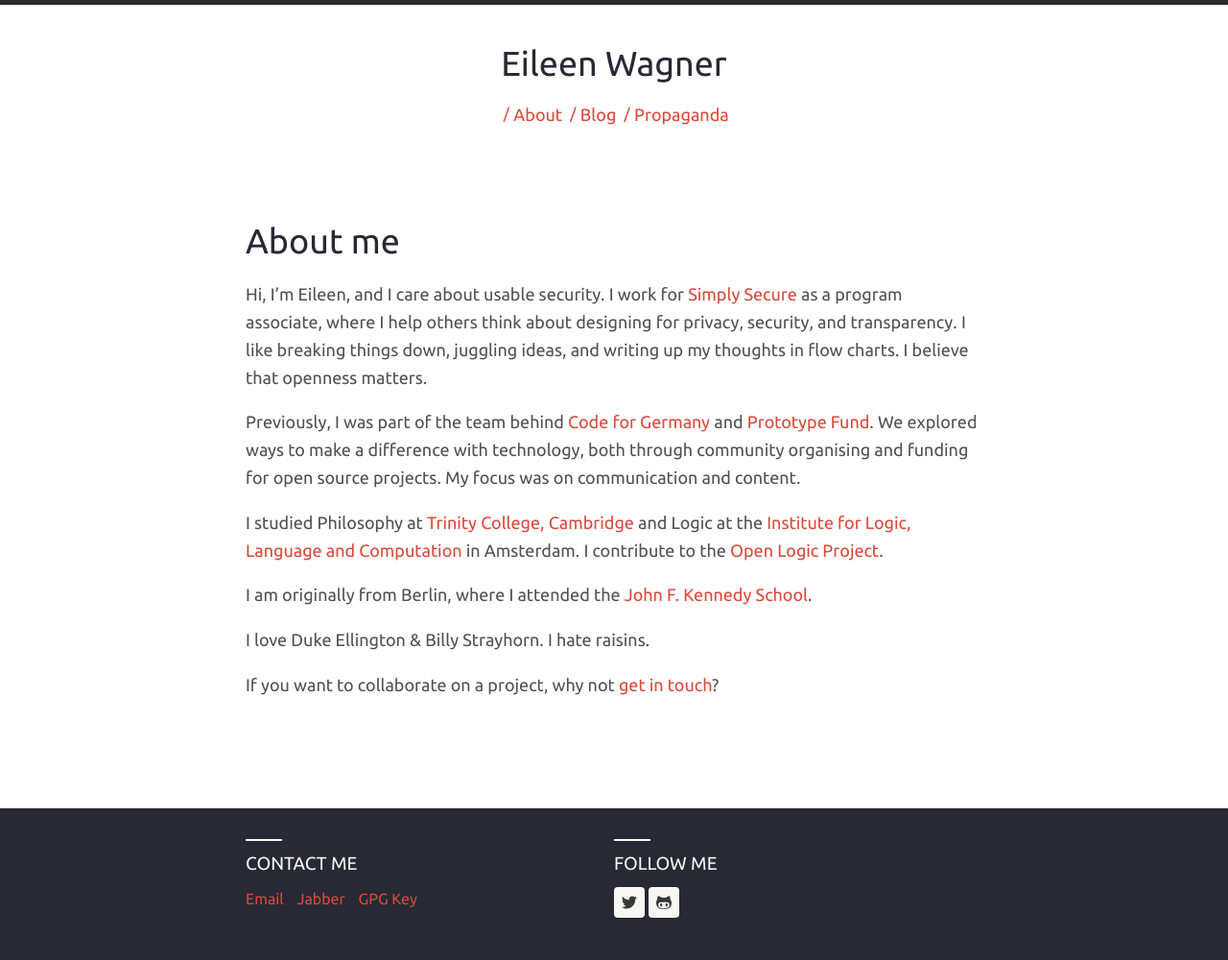
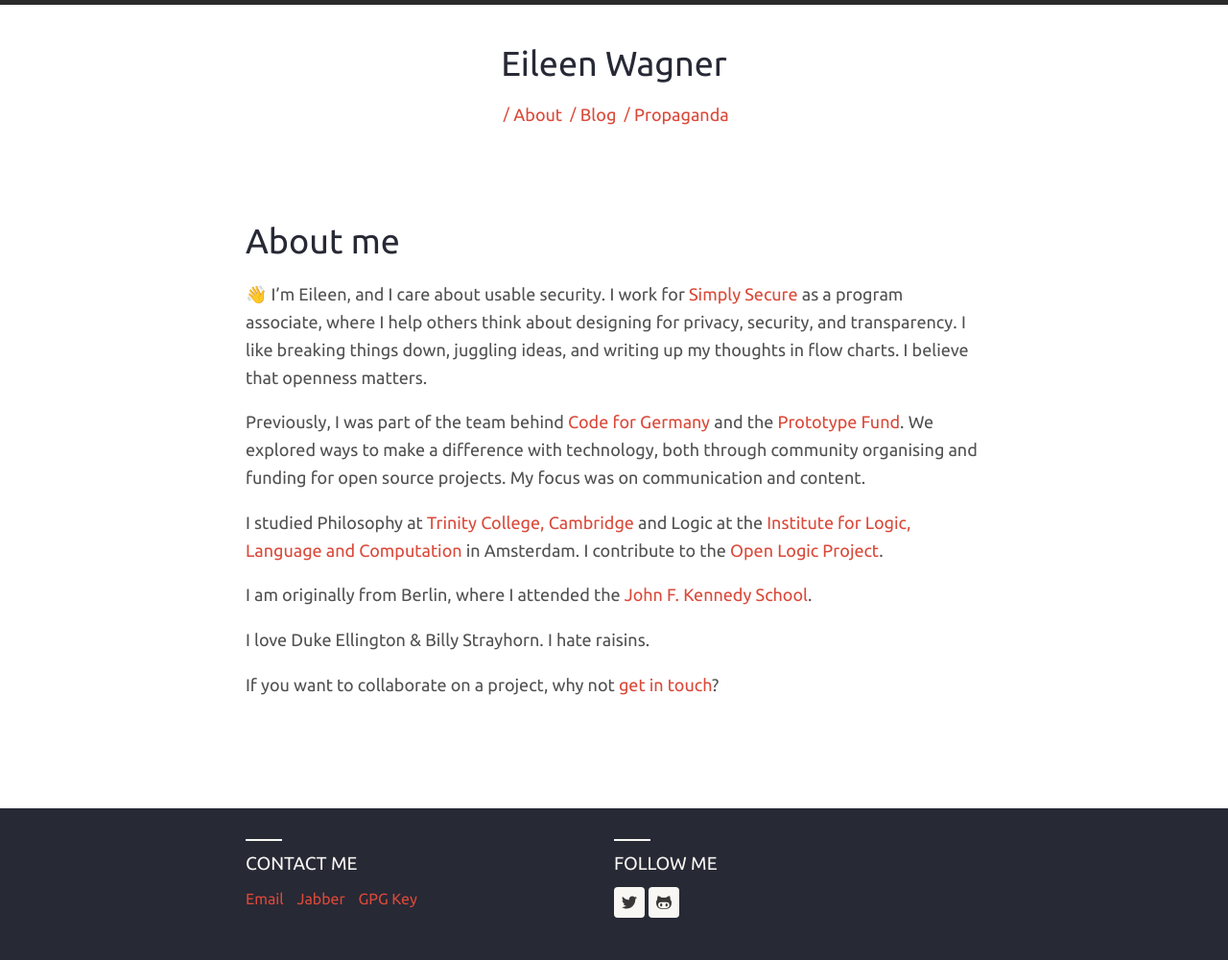
Before and after one commit to flapperleenie/flapperleenie.github.io, a Jekyll site: the page built from about.md, in a window 1280 px wide. Shown: the whole page at 96% size. Built offline with Jekyll 4.4.1, drawn with Linux system fonts in a browser that asks for light colours; nearby versions of some CDN libraries.

```diff
--- a/_includes/footer-links.html
+++ b/_includes/footer-links.html
@@ -1,7 +1,7 @@
 <h6>Contact me</h6>
 <ul class="menu">
     <li><a href="mailto:&#104;&#101;&#108;&#108;&#111;&#64;&#98;&#117;&#109;&#98;&#108;&#101;&#46;&#98;&#108;&#117;&#101;">Email</a></li>
-    <li><a href="bumbleblue@jabber.zone">Jabber</a></li>
+    <li><a href="mailto:bumbleblue@jabber.zone">Jabber</a></li>
     <li><a href="https://keybase.io/bumbleblue">GPG Key</a></li>
    	<!-- <li><a href="{{ '/contact' | prepend: site.baseurl | prepend: site.url }}">Contact</a></li> -->
 </ul>
--- a/about.md
+++ b/about.md
@@ -4,9 +4,9 @@ title: About me
 permalink: /about/
 ---
 
-Hi, I'm Eileen, and I care about usable security. I work for [Simply Secure](https://simplysecure.org/) as a program associate, where I help others think about designing for privacy, security, and transparency. I like breaking things down, juggling ideas, and writing up my thoughts in flow charts. I believe that openness matters.
+👋 I'm Eileen, and I care about usable security. I work for [Simply Secure](https://simplysecure.org/) as a program associate, where I help others think about designing for privacy, security, and transparency. I like breaking things down, juggling ideas, and writing up my thoughts in flow charts. I believe that openness matters.
 
-Previously, I was part of the team behind [Code for Germany](https://codefor.de/) and [Prototype Fund](https://prototypefund.de/). We explored ways to make a difference with technology, both through community organising and funding for open source projects. My focus was on communication and content.
+Previously, I was part of the team behind [Code for Germany](https://codefor.de/) and the [Prototype Fund](https://prototypefund.de/). We explored ways to make a difference with technology, both through community organising and funding for open source projects. My focus was on communication and content.
 
 I studied Philosophy at [Trinity College, Cambridge](http://www.trin.cam.ac.uk/) and Logic at the [Institute for Logic, Language and Computation](http://www.illc.uva.nl/) in Amsterdam. I contribute to the [Open Logic Project](http://openlogicproject.org/).
 
```
Also changed, not shown: prop.md (+4 -4 lines), 1 other file.
